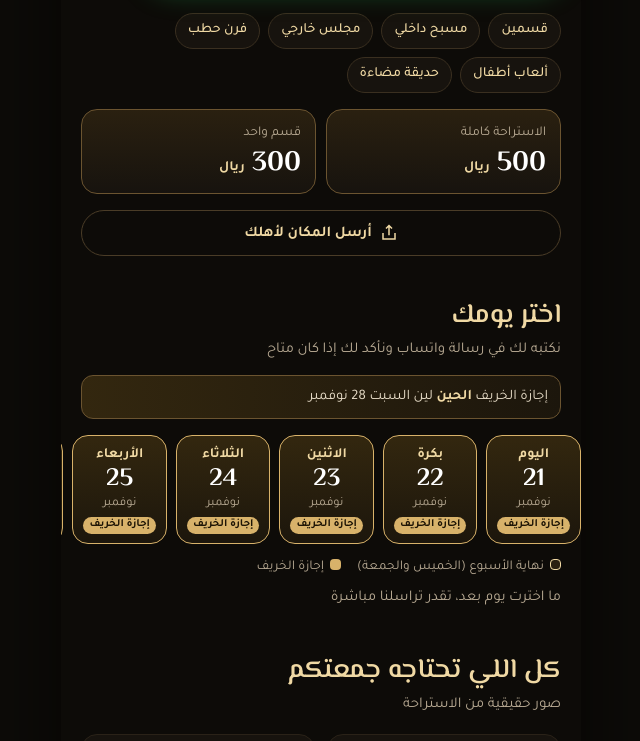
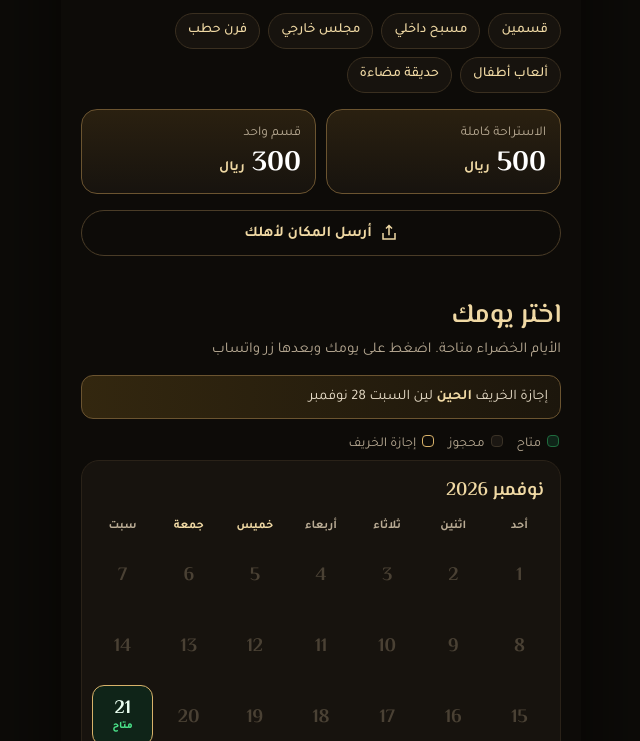
Before and after one commit to BinNawasX/wahatnuman, a plain HTML site: page index.html in a window 1280 px wide. Shown: the part 803-1544 px from the top of the page, without its empty margins (319-959 px from the left). Drawn offline with Linux system fonts and the light colour scheme.

Commit message:
Calendar: free days in green, booked days crossed out; WhatsApp button grey until a day is picked (#1)
Co-authored-by: Hussam Banuwas <devteam@atharquran.org>
Co-authored-by: Claude Opus 5.5 <noreply@anthropic.com>

```diff
--- a/index.html
+++ b/index.html
@@ -179,6 +179,30 @@ footer{padding:20px 20px 150px;text-align:center;color:#7d715e;font-size:13px}
 .vbar{display:flex;justify-content:space-between;align-items:center;padding:14px 16px}
 .vbar .count{background:rgba(255,255,255,.12)}
 @media (min-width:700px){body{max-width:520px;margin:0 auto;box-shadow:0 0 80px rgba(0,0,0,.6)}.dock,.sheet,.viewer{max-width:520px;margin:0 auto}}
+
+/* Calendar */
+.cal{background:var(--card);border:1px solid var(--line);border-radius:18px;padding:14px 10px 10px;margin-bottom:12px}
+.cal h3{font-family:"El Messiri";font-size:19px;font-weight:600;color:var(--gold2);padding:0 6px 8px}
+.grid{display:grid;grid-template-columns:repeat(7,1fr);gap:5px}
+.wd{text-align:center;font-size:12px;font-weight:700;color:var(--muted);padding-bottom:2px}
+.wd.we{color:var(--gold2)}
+.c{aspect-ratio:1/1.08;border-radius:12px;display:flex;flex-direction:column;align-items:center;justify-content:center;line-height:1.1;border:1.5px solid transparent}
+.c .n{font-family:"El Messiri";font-size:19px;font-weight:700}
+.c .s{font-size:10px;font-weight:800;margin-top:2px}
+.c.past{color:#4a4134}
+.c.free{background:#0f2418;border-color:#1f6b3d;color:#eafff1}
+.c.free .s{color:#4be38a}
+.c.br.free{border-color:var(--gold)}
+.c.bk{background:#1b1712;color:#6f6556}
+.c.bk .n{text-decoration:line-through}
+.c.bk .s{color:#8a7f6e}
+.c.on{background:var(--wa);border-color:var(--wa);color:#05290f}
+.c.on .s{color:#05290f}
+.lg{display:flex;flex-wrap:wrap;gap:14px;font-size:13.5px;color:var(--muted);margin:0 2px 4px}
+.lg i{display:inline-block;width:12px;height:12px;border-radius:4px;margin-inline-end:6px;vertical-align:-1px}
+.lg .a{background:#0f2418;border:1.5px solid #1f6b3d}.lg .b{background:#1b1712;border:1.5px solid #3a3226}.lg .r{border:1.5px solid var(--gold)}
+.wa.off{background:#3a3328;color:#d9cdb8;box-shadow:none}
+.wa.off svg{fill:#d9cdb8}
 </style>
 </head>
 <body>
@@ -207,11 +231,11 @@ footer{padding:20px 20px 150px;text-align:center;color:#7d715e;font-size:13px}
 
 <section id="pick">
   <h2>اختر يومك</h2>
-  <p class="sub">نكتبه لك في رسالة واتساب ونأكد لك إذا كان متاح</p>
+  <p class="sub">الأيام الخضراء متاحة. اضغط على يومك وبعدها زر واتساب</p>
   <p class="breaknote" id="breaknote" hidden></p>
-  <div class="days" id="days" role="listbox" aria-label="الأيام"></div>
-  <div class="legend"><span><i class="lw"></i>نهاية الأسبوع (الخميس والجمعة)</span><span><i class="lb"></i>إجازة الخريف</span></div>
-  <p class="picked" id="picked">ما اخترت يوم بعد، تقدر تراسلنا مباشرة</p>
+  <div class="lg"><span><i class="a"></i>متاح</span><span><i class="b"></i>محجوز</span><span><i class="r"></i>إجازة الخريف</span></div>
+  <div id="cals"></div>
+  <p class="picked" id="picked"></p>
 </section>
 
 <section>
@@ -242,7 +266,7 @@ footer{padding:20px 20px 150px;text-align:center;color:#7d715e;font-size:13px}
 <section>
   <h2>كيف أحجز؟</h2>
   <p class="sub">بدون تطبيقات وبدون تسجيل</p>
-  <div class="steps"><div>اختر يومك من فوق</div><div>اضغط «احجز على واتساب»</div><div>نأكد لك اليوم ونثبت الحجز</div></div>
+  <div class="steps"><div>اختر يومك من الأيام المتاحة</div><div>اضغط «احجز على واتساب»</div><div>نأكد لك اليوم ونثبت الحجز</div></div>
 </section>
 
 <section>
@@ -371,32 +395,40 @@ var MN=['يناير','فبراير','مارس','أبريل','مايو','يوني
 var now=new Date(Date.now()+3*3600*1000);
 var base=Date.UTC(now.getUTCFullYear(),now.getUTCMonth(),now.getUTCDate());
 var days=$('days'),picked=null;
-// Real bookings only, from the owner (YYYY-MM-DD). Never mark a free day as booked.
-var BOOKED=[];
+
 var BREAK_START=Date.UTC(2026,10,20),BREAK_END=Date.UTC(2026,10,28);
 function isBreak(d){var t=d.getTime();return t>=BREAK_START&&t<=BREAK_END}
 function iso(d){return d.toISOString().slice(0,10)}
-for(var k=0;k<21;k++){
-  var d=new Date(base+k*86400000);
-  var name=k===0?'اليوم':(k===1?'بكرة':DN[d.getUTCDay()]);
-  var full=DN[d.getUTCDay()]+' '+d.getUTCDate()+' '+MN[d.getUTCMonth()];
-  var wk=d.getUTCDay()===4||d.getUTCDay()===5,br=isBreak(d),bk=BOOKED.indexOf(iso(d))>-1;
-  var b=document.createElement('button');b.className='day'+(br?' br':(wk?' wk':''))+(bk?' full':'');b.setAttribute('role','option');b.dataset.full=full;
-  if(bk){b.disabled=true;b.setAttribute('aria-disabled','true')}
-  b.innerHTML='<b>'+name+'</b><span class="n">'+d.getUTCDate()+'</span><span class="m">'+MN[d.getUTCMonth()]+'</span>'+(bk?'<span class="tag x">محجوز</span>':(br?'<span class="tag">إجازة الخريف</span>':(wk?'<span class="tag w">نهاية الأسبوع</span>':'')));
-  days.appendChild(b);
+// Real bookings only, from the owner (YYYY-MM-DD). Never mark a free day as booked.
+var BOOKED=[];
+var WD=['أحد','اثنين','ثلاثاء','أربعاء','خميس','جمعة','سبت'];
+var last=base+44*86400000,cals=$('cals');
+for(var m=0;m<2;m++){
+  var first=new Date(Date.UTC(now.getUTCFullYear(),now.getUTCMonth()+m,1));
+  var box=document.createElement('div');box.className='cal';
+  var h='<h3>'+MN[first.getUTCMonth()]+' '+first.getUTCFullYear()+'</h3><div class="grid">';
+  WD.forEach(function(w,i){h+='<div class="wd'+(i===4||i===5?' we':'')+'">'+w+'</div>'});
+  for(var p=0;p<first.getUTCDay();p++)h+='<div></div>';
+  var dim=new Date(Date.UTC(first.getUTCFullYear(),first.getUTCMonth()+1,0)).getUTCDate();
+  for(var dd=1;dd<=dim;dd++){
+    var d=new Date(Date.UTC(first.getUTCFullYear(),first.getUTCMonth(),dd)),t=d.getTime();
+    var full=DN[d.getUTCDay()]+' '+dd+' '+MN[d.getUTCMonth()];
+    if(t<base||t>last){h+='<div class="c past"><span class="n">'+dd+'</span></div>';continue}
+    var bk=BOOKED.indexOf(iso(d))>-1;
+    h+=bk?'<div class="c bk"><span class="n">'+dd+'</span><span class="s">محجوز</span></div>'
+        :'<button class="c free'+(isBreak(d)?' br':'')+'" data-full="'+full+'"><span class="n">'+dd+'</span><span class="s">متاح</span></button>';
+  }
+  box.innerHTML=h+'</div>';cals.appendChild(box);
 }
 // Break countdown (true dates only)
 var left=Math.round((BREAK_START-base)/86400000),bn=$('breaknote');
 if(left>1){bn.innerHTML='إجازة الخريف تبدأ <b>الجمعة 20 نوفمبر</b>، بعد '+(left<=10?left+' أيام':left+' يوم')+'. احجز يومك بدري';bn.hidden=false}
 else if(left===1){bn.innerHTML='إجازة الخريف تبدأ <b>بكرة</b>. احجز يومك الحين';bn.hidden=false}
 else if(base<=BREAK_END){bn.innerHTML='إجازة الخريف <b>الحين</b> لين السبت 28 نوفمبر';bn.hidden=false}
-var none=document.createElement('button');none.className='day none';none.textContent='ما حددت اليوم';none.dataset.full='';days.appendChild(none);
-days.addEventListener('click',function(e){
-  var b=e.target.closest('.day');if(!b||b.disabled)return;
-  [].forEach.call(days.children,function(x){x.classList.remove('on');x.setAttribute('aria-selected','false')});
-  b.classList.add('on');b.setAttribute('aria-selected','true');center(days,b);
-  picked=b.dataset.full||null;render();
+cals.addEventListener('click',function(e){
+  var b=e.target.closest('.c.free');if(!b)return;
+  [].forEach.call(cals.querySelectorAll('.c.on'),function(x){x.classList.remove('on')});
+  b.classList.add('on');picked=b.dataset.full;render();
 });
 // Where the visitor came from, so each booking message tells which ad brought it:
 // ?src=snap (Snapchat), ?src=google (Google search), ?src=gdg (Google picture ads on YouTube, Discover, Gmail)
@@ -412,10 +444,9 @@ $('share').onclick=function(){
   else{window.open('https://wa.me/?text='+encodeURIComponent(t+'\n'+SHARE_URL),'_blank')}
 };
 function render(){
-  $('wa').href='https://wa.me/'+PHONE+'?text='+encodeURIComponent(msg());
-  var w=$('waday');
-  if(picked){w.hidden=false;w.textContent=picked;$('picked').innerHTML='اخترت <b>'+picked+'</b>، اضغط زر واتساب تحت'}
-  else{w.hidden=true;$('picked').textContent='ما اخترت يوم بعد، تقدر تراسلنا مباشرة'}
+  var wa=$('wa'),w=$('waday'),lbl=wa.querySelector('.t b');
+  if(picked){wa.classList.remove('off');wa.href='https://wa.me/'+PHONE+'?text='+encodeURIComponent(msg());lbl.textContent='احجز على واتساب';w.hidden=false;w.textContent=picked;$('picked').innerHTML='اخترت <b>'+picked+'</b>، اضغط زر واتساب تحت'}
+  else{wa.classList.add('off');wa.href='#pick';lbl.textContent='اختر يومك أول';w.hidden=false;w.textContent='من الأيام المتاحة فوق';$('picked').textContent=''}
 }
 render();
 // Count WhatsApp and call taps on Snapchat and Google, so the ads learn who messages, not only who clicks.
@@ -430,7 +461,7 @@ function tapped(how){
   try{if(TRACK.snapPixel)snaptr('track',TRACK.snapEvent,{description:how})}catch(x){}
   try{if(TRACK.gads&&TRACK.gadsLabel)gtag('event','conversion',{send_to:TRACK.gads+'/'+TRACK.gadsLabel,transport_type:'beacon',event_label:how})}catch(x){}
 }
-$('wa').addEventListener('click',function(){tapped('whatsapp')});
+$('wa').addEventListener('click',function(){if(!this.classList.contains('off'))tapped('whatsapp')});
 document.querySelector('.call').addEventListener('click',function(){tapped('call')});
 // Facts from the owner. Leave null until confirmed; nothing shows for a null value. Never guess.
 var FACTS={priceFrom:null,checkin:null,checkout:null,maxGuests:null};
```
